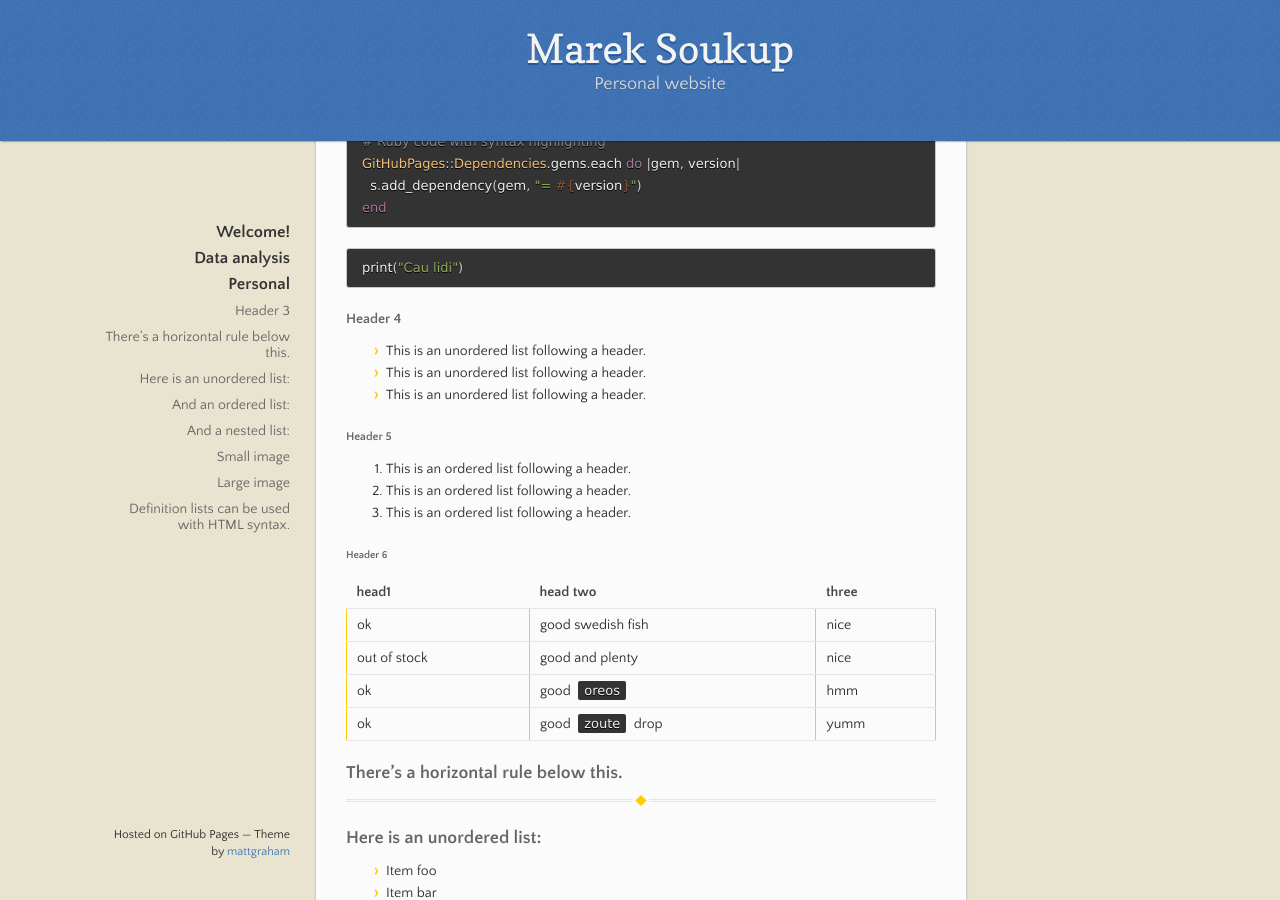
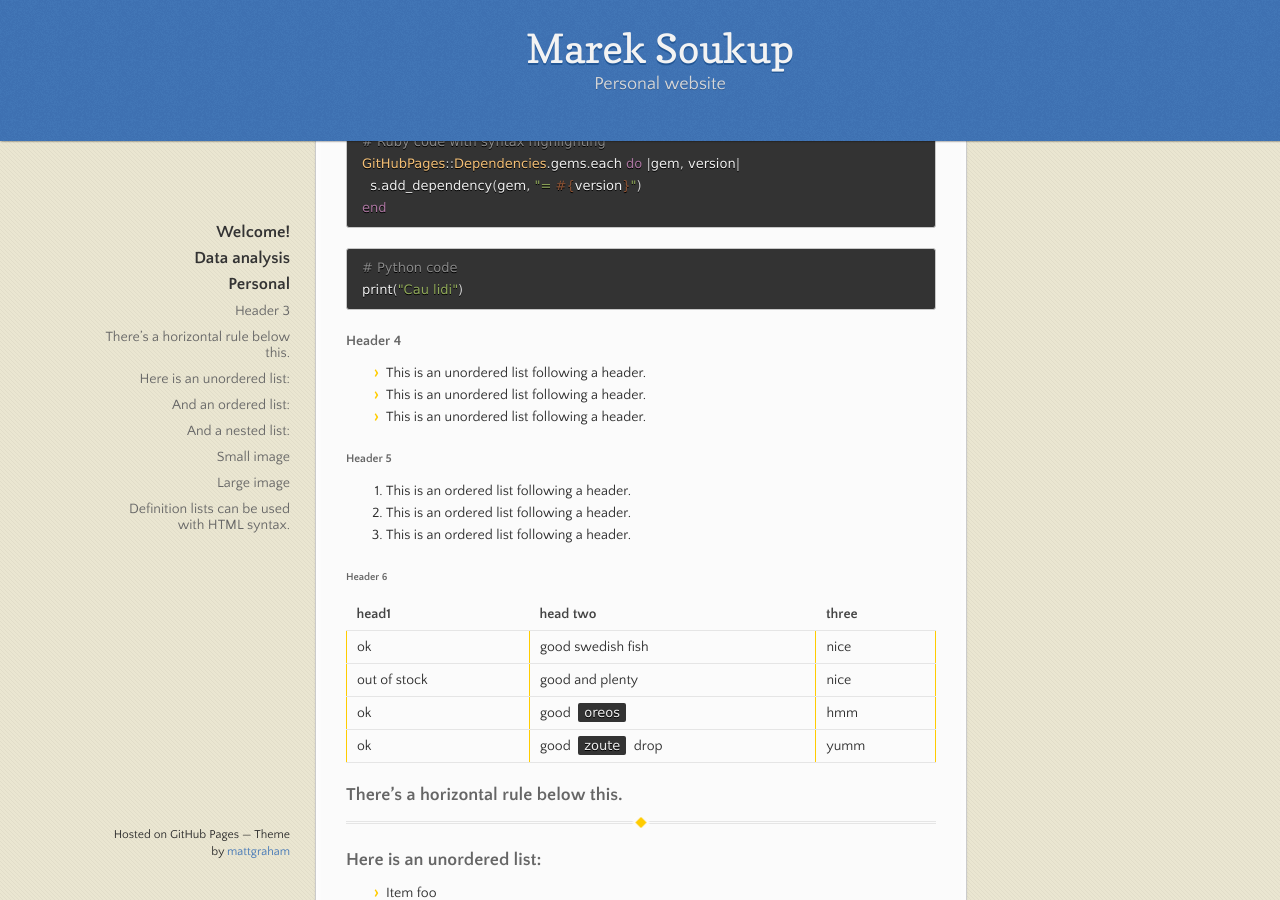
Before and after one commit to soukupmarek-edin/soukupmarek-edin.github.io, a Jekyll site: the page built from index.md, in a window 1280 px wide and 900 px high, scrolled down 593 px. Built offline with Jekyll 4.4.1, drawn with Linux system fonts in a browser that asks for light colours; Markdown is read by kramdown in place of the engine named in the settings; our own code applies the rules of GitHub Pages for plain Markdown files.

Commit message:
Update index.md

````diff
--- a/index.md
+++ b/index.md
@@ -33,6 +33,7 @@ end
 ```
 
 ```python
+# Python code
 print("Cau lidi")
 ```
 
````
